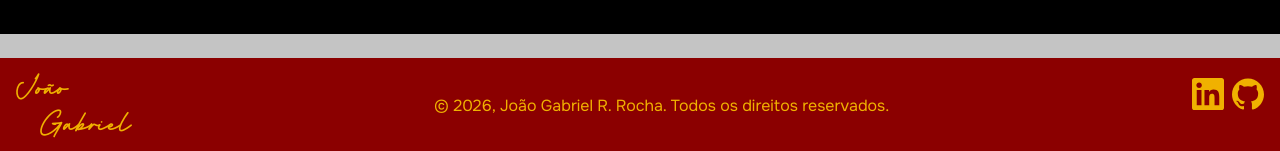
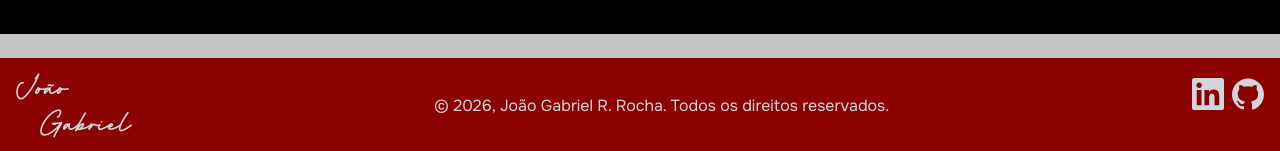
Before and after one commit to joaogabrieldev/projeto-kino, a Next.js app: page / in a window 1280 px wide. Shown: the part 646-797 px from the top of the page. Built offline with nearby package versions, Linux system fonts and the light colour scheme; no server answers.

Commit message:
feat(Footer): adiciona suporte a temas para estilização dinâmica do componente

```diff
--- a/src/layout/Footer/Footer.tsx
+++ b/src/layout/Footer/Footer.tsx
@@ -1,6 +1,7 @@
 "use client";
 
 import { motion } from "motion/react";
+import { useTheme } from "next-themes";
 import { SiGithub, SiLinkedin } from "react-icons/si";
 
 import { hendrigo, onest } from "@/utils/fonts";
@@ -9,28 +10,39 @@ import { useSocialMedia } from "@/utils/utilitaries";
 
 const Footer = () => {
   const openSocialMedia = useSocialMedia();
+  const { resolvedTheme } = useTheme();
+  const isDark = resolvedTheme === "dark";
+
+  const themeSet = {
+    textColor: isDark ? "text-yellow-500" : "text-gray-300",
+    iconColor: isDark
+      ? "fill-yellow-500 hover:fill-yellow-600"
+      : "fill-gray-300 hover:fill-gray-400",
+  };
 
   return (
     <motion.footer className="static bottom-0 flex w-full max-w-full bg-[#8B0000] py-3 select-none">
-      <div className={`${hendrigo.className} flex w-fit flex-col px-4 text-3xl text-yellow-500`}>
+      <div
+        className={`${hendrigo.className} flex w-fit flex-col px-4 text-3xl ${themeSet.textColor}`}
+      >
         <span className="">João</span>
         <span className="pl-6">Gabriel</span>
       </div>
       <div
-        className={`w-full ${onest.className} text-md flex items-center justify-center text-yellow-500`}
+        className={`w-full ${onest.className} text-md flex items-center justify-center ${themeSet.textColor}`}
       >
         <span>&copy; 2026, João Gabriel R. Rocha. Todos os direitos reservados.</span>
       </div>
       <div className="flex flex-row gap-2 px-4 pt-2">
         <span>
           <SiLinkedin
-            className="h-8 w-8 cursor-pointer fill-yellow-500 transition-colors duration-200 hover:fill-yellow-600"
+            className={`h-8 w-8 cursor-pointer transition-colors duration-200 ${themeSet.iconColor}`}
             onClick={() => openSocialMedia(urlLinkedin, "linkedin_tab")}
           />
         </span>
         <span>
           <SiGithub
-            className="h-8 w-8 cursor-pointer fill-yellow-500 transition-colors duration-200 hover:fill-yellow-600"
+            className={`h-8 w-8 cursor-pointer transition-colors duration-200 ${themeSet.iconColor}`}
             onClick={() => openSocialMedia(urlGithub, "github_tab")}
           />
         </span>
```
